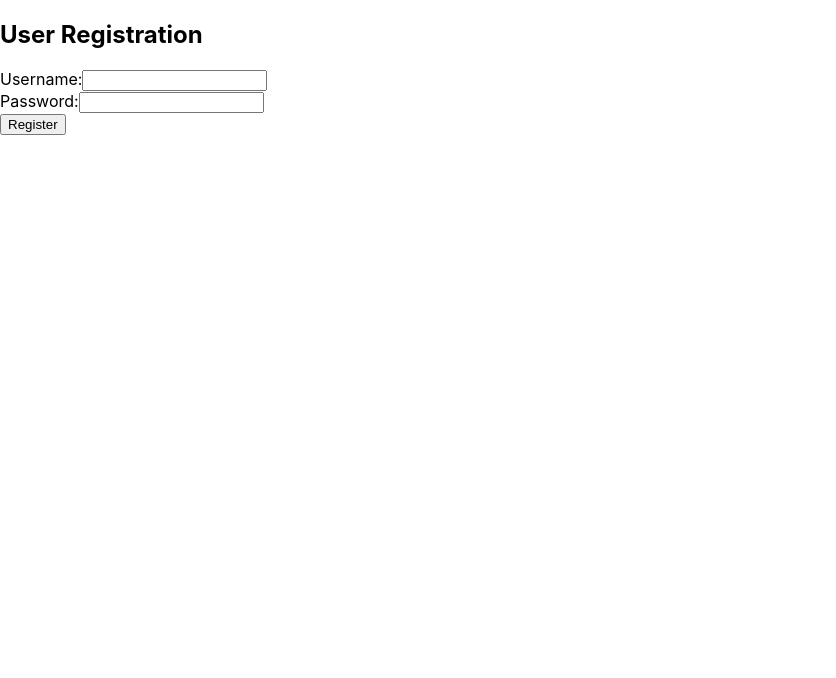
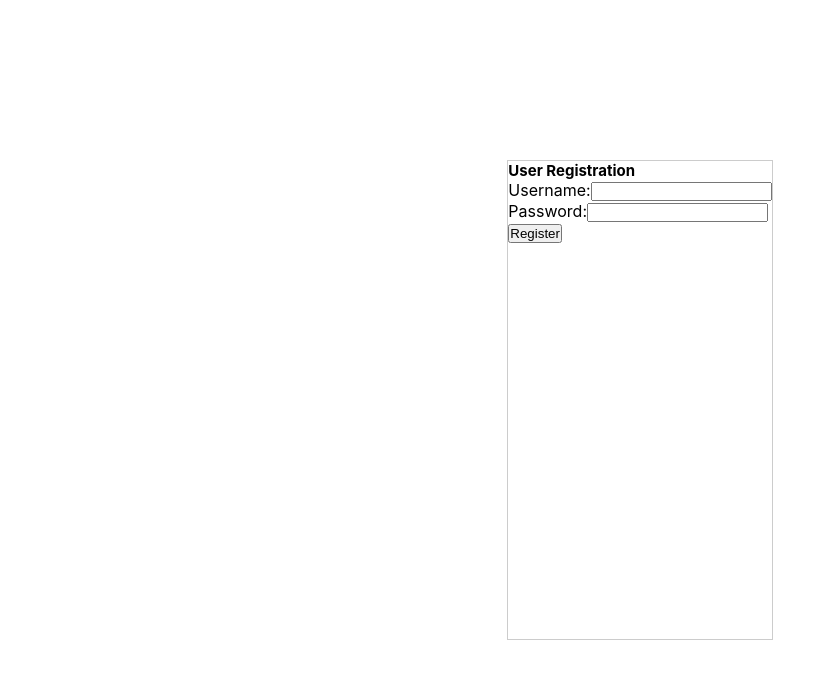
Before and after one commit to weralite/chat-application, a React (Create React App) app in the folder client/: page / in a window 1280 px wide. Shown: the top 678 px of the page, without its empty margins (0-836 px from the left). Built offline with nearby package versions, Linux system fonts and the light colour scheme.

Commit message:
added basic chat frontend for test

```diff
--- a/client/src/App.css
+++ b/client/src/App.css
@@ -1,38 +1,68 @@
-.App {
-  text-align: center;
+* {
+  margin: 0;
+  padding: 0;
+  box-sizing: border-box;
 }
 
-.App-logo {
-  height: 40vmin;
-  pointer-events: none;
+h1 {
+  padding: 10px;
 }
 
-@media (prefers-reduced-motion: no-preference) {
-  .App-logo {
-    animation: App-logo-spin infinite 20s linear;
-  }
+h2, h3, h4, h5, h6 {
+  font-size: 15px;
 }
 
-.App-header {
-  background-color: #282c34;
-  min-height: 100vh;
+body {
   display: flex;
-  flex-direction: column;
-  align-items: center;
-  justify-content: center;
-  font-size: calc(10px + 2vmin);
-  color: white;
+  justify-content: center; /* Horizontally center the chat app */
+  align-items: center; /* Vertically center the chat app */
+  height: 100vh; /* Set the height of the root container to the full viewport height */
 }
 
-.App-link {
-  color: #61dafb;
+.chat-app {
+  border: 1px solid #ccc;
+  min-width: 10rem;
+  max-width: 40rem;
+  height: 30rem;
 }
 
-@keyframes App-logo-spin {
-  from {
-    transform: rotate(0deg);
-  }
-  to {
-    transform: rotate(360deg);
-  }
+.chat-wrapper {
+  display: flex;
+  flex-direction: row;
 }
+
+.chat-main-window {
+  padding: 5px;
+}
+
+.chat-textbox {
+  padding: 5px;
+}
+
+.chat-textbox {
+  height: 20rem;
+  width: 15rem;
+  border: 1px solid #ccc;
+  overflow-y: auto;
+}
+
+.chat-primary-contacts {
+  padding: 5px;
+}
+
+.chat-contacts-list {
+  height: 20rem;
+  overflow-y: auto;
+}
+
+.input-and-send-box {
+  width: 15rem;
+}
+
+.chat-input-box {
+  width: 12rem;
+}
+
+.chat-send-button {
+  width: 3rem;
+}
--- a/client/src/components/chat.js
+++ b/client/src/components/chat.js
@@ -54,22 +54,62 @@ const Chat = () => {
     };
 
     return (
-        <div>
+        <div className='chat-app'>
             <h1>Chat Page</h1>
-            <div>
+            <select className='contact-select'>
+                <option value="">Add contact</option>
+                <option value="John Doe">John Doe</option>
+                <option value="Jane Doe">Jane Doe</option>
+                <option value="John Smith">John Smith</option>
+            </select>
+            <div className='chat-wrapper'>
+                <div className='chat-primary-contacts'>
+
+                    <h2>Contacts</h2>
+
+                    <div className='chat-contacts-list'>
+                        <p>John Doe</p>
+                        <p>Jane Doe</p>
+                        <p>John Smith</p>
+                    </div>
+
+                </div>
+
+                <div className='chat-main-window'>
+
+                    {/* <h2>Chat Page</h2> */}
+
+                    <div className='chat-textbox'>
+                        <b>Ahmed </b>
+                        <p>shoo brosh </p>
+                        <b>Ahmed </b>
+                        <p>shoo brosh </p>
+                        <b>Ahmed </b>
+                        <p>shoo brosh </p>
+                        <b>Ahmed </b>
+                        <p>shoo brosh </p>
+                        <b>Ahmed </b>
+                        <p>shoo brosh </p>
+
                         {chatHistory.map((chat, index) => (
                             <>
                                 <p>{username}</p>
                                 <p key={index}>{chat}</p>
+                                <p>test </p>
                             </>
                         ))}
                     </div>
+                    <div className='input-and-send-box'>
                     <input
+                        className='chat-input-box'
                         type="text"
                         value={message}
                         onChange={e => setMessage(e.target.value)}
                     />
-            <button onClick={handleSendMessage}>Send</button>
+                    <button className='chat-send-button' onClick={handleSendMessage}>Send</button>
+                    </div>
+                </div>
+            </div>
         </div>
     );
 };
--- a/client/src/components/loginUser.js
+++ b/client/src/components/loginUser.js
@@ -32,8 +32,9 @@ const LoginUser = () => {
     };
 
     return (
-        <div>
+        <div className='chat-app'>
             <h1>Login User</h1>
+
             <form onSubmit={handleSubmit}>
                 <input
                     type="text"
--- a/client/src/components/registerUser.js
+++ b/client/src/components/registerUser.js
@@ -27,7 +27,7 @@ const RegisterUser = () => {
 
 
     return (
-        <div>
+        <div className='chat-app'>
             <h2>User Registration</h2>
             <form onSubmit={handleSubmit}>
                 <div>
```
Lines whose indentation alone changed are shown as unchanged.
